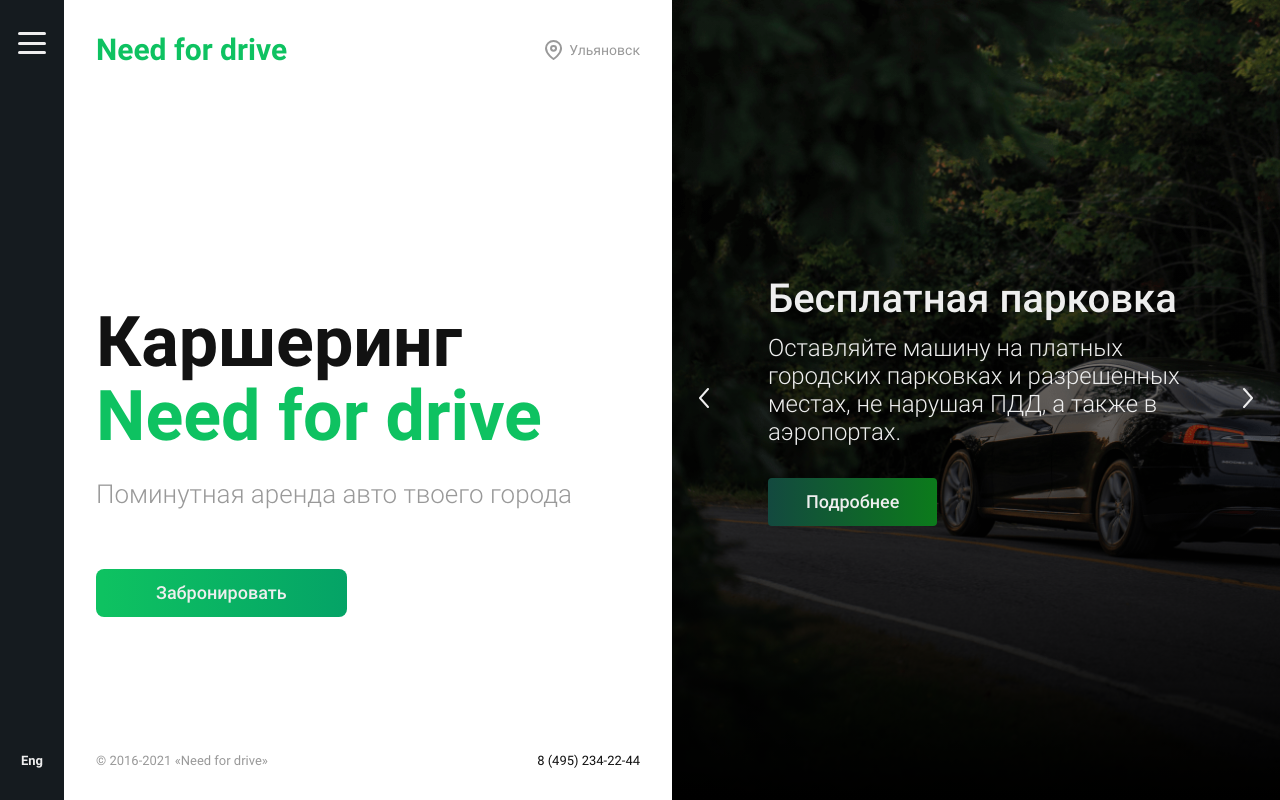
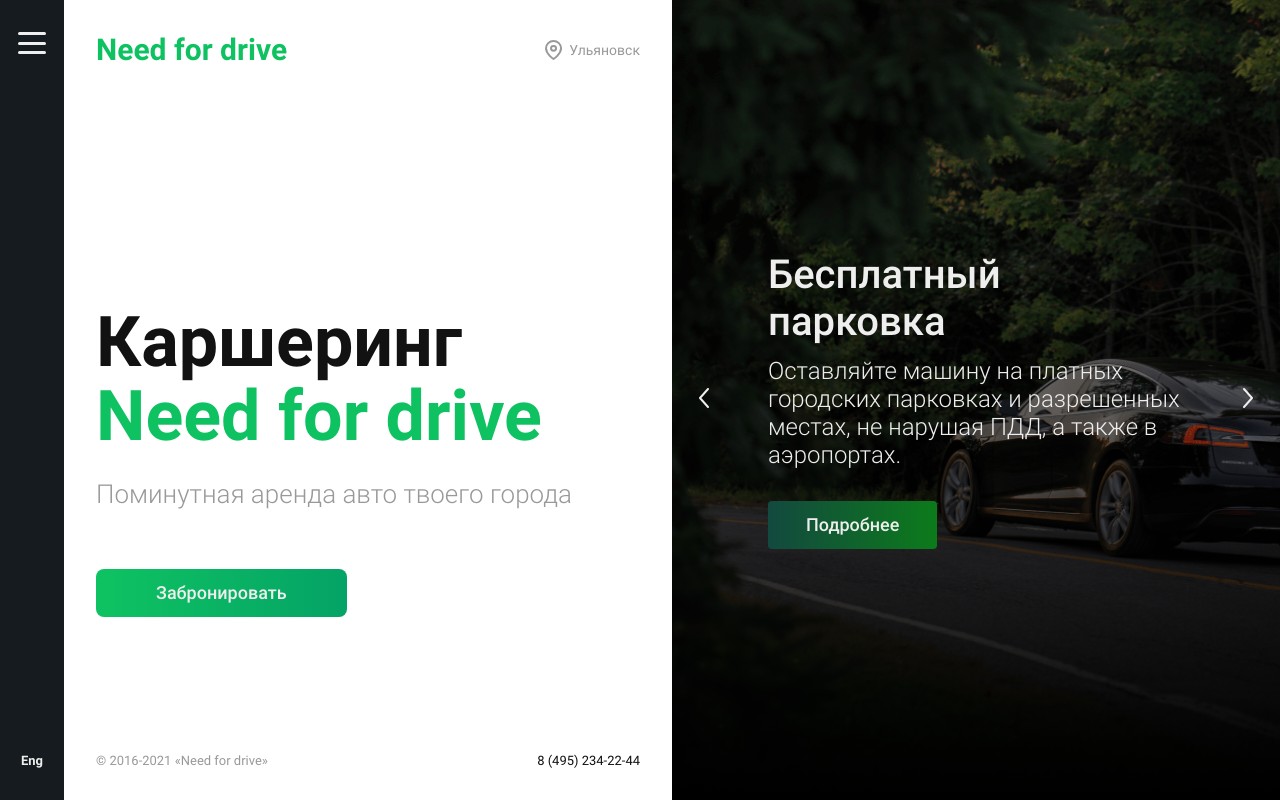
Before and after one commit to Kid-Guru/carsharingApp, a React (Create React App) app: page / in a window 1280 px wide. Built offline with nearby package versions, Linux system fonts and the light colour scheme; the HTML template or start-up script is replaced by a standard one.

Commit message:
Add data to store for carousel

```diff
--- a/src/components/MainPage/Carousel/Carousel.jsx
+++ b/src/components/MainPage/Carousel/Carousel.jsx
@@ -1,34 +1,27 @@
 import { useState } from 'react';
+import { useSelector } from 'react-redux';
 import s from './Carousel.module.scss';
-import img1 from './Img/img_1.png';
-import img2 from './Img/img_2.png';
-import img3 from './Img/img_3.png';
-import img4 from './Img/img_4.png';
 
-const slides = [img1, img2, img3, img4];
-
-let currentSlide = 1;
-
-const nextSlideMap = {
-  left: (curentSlide) => (curentSlide === 1 ? slides.length : curentSlide - 1),
-  rigth: (curentSlide) => (curentSlide === slides.length ? 1 : curentSlide + 1),
-};
-
-const carouselSlides = slides.map((img) => (
-  <div key={img} className={`${s.carousel__slide} ${s.slide}`} style={{ backgroundImage: `linear-gradient(180deg, rgba(0, 0, 0, 0) 0%, #000000 100%), url(${img})` }}>
+const renderSlides = (dataArray) => dataArray.map((dataItem) => (
+  <div key={dataItem.id} className={`${s.carousel__slide} ${s.slide}`} style={{ backgroundImage: `linear-gradient(180deg, rgba(0, 0, 0, 0) 0%, #000000 100%), url(${dataItem.imgSRC})` }}>
     <div className={s.slide__wrapper}>
-      <h2 className={s.slide__title}>Бесплатная парковка</h2>
-      <p className={s.slide__offer}>
-        Оставляйте машину на платных городских парковках и
-        разрешенных местах, не нарушая ПДД, а также в аэропортах.
-      </p>
+      <h2 className={s.slide__title}>{dataItem.title}</h2>
+      <p className={s.slide__offer}>{dataItem.offer}</p>
       <button className={s.slide__btnDetails} type="button">Подробнее</button>
     </div>
   </div>
 ));
 
+let currentSlide = 1;
+
 const Carousel = () => {
+  const dataSlides = useSelector((state) => state.main.carouselData);
   const [offset, setOffset] = useState(0);
+
+  const nextSlideMap = {
+    left: (curentSlide) => (curentSlide === 1 ? dataSlides.length : curentSlide - 1),
+    rigth: (curentSlide) => (curentSlide === dataSlides.length ? 1 : curentSlide + 1),
+  };
 
   const handleArrowClick = (direction) => () => {
     const nextSlide = nextSlideMap[direction](currentSlide);
@@ -41,7 +34,7 @@
     <div className={s.container}>
       <div className={s.carousel}>
         <div className={s.carousel__track} style={{ transform: `translateX(${offset}%)` }}>
-          {carouselSlides}
+          {renderSlides(dataSlides)}
         </div>
       </div>
       <button type="button" className={`${s.arrow} ${s.arrow__left}`} onClick={handleArrowClick('left')}>
--- a/src/components/MainPage/Carousel/Carousel.module.scss
+++ b/src/components/MainPage/Carousel/Carousel.module.scss
@@ -28,7 +28,6 @@
 .slide {
   display: flex;
   flex-direction: column;
-  align-items: center;
   justify-content: center;
   position: relative;
   background-position: center;
--- /dev/null
+++ b/src/redux/mainReducer.js
@@ -0,0 +1,38 @@
+import { handleActions } from 'redux-actions';
+import img1 from '../components/MainPage/Carousel/Img/img_1.png';
+import img2 from '../components/MainPage/Carousel/Img/img_2.png';
+import img3 from '../components/MainPage/Carousel/Img/img_3.png';
+import img4 from '../components/MainPage/Carousel/Img/img_4.png';
+
+const defaultState = {
+  carouselData: [
+    {
+      title: 'Бесплатный парковка',
+      offer: 'Оставляйте машину на платных городских парковках и разрешенных местах, не нарушая ПДД, а также в аэропортах.',
+      imgSRC: img1,
+      id: 1,
+    },
+    {
+      title: 'Страховка',
+      offer: 'Полная страховка страховка автомобиля',
+      imgSRC: img2,
+      id: 2,
+    },
+    {
+      title: 'Бензин',
+      offer: 'Полный бак на любой заправке города за наш счёт',
+      imgSRC: img3,
+      id: 3,
+    },
+    {
+      title: 'Обслуживание',
+      offer: 'Автомобиль проходит еженедельное ТО',
+      imgSRC: img4,
+      id: 4,
+    },
+  ],
+};
+
+const mainReduser = handleActions({}, defaultState);
+
+export default mainReduser;
--- a/src/redux/rootReducer.js
+++ b/src/redux/rootReducer.js
@@ -1,7 +1,8 @@
 import { combineReducers } from 'redux';
 import stateUIReducer from './stateUIReducer';
+import mainReducer from './mainReducer';
 
 export default combineReducers({
-  // main: mainReducer,
+  main: mainReducer,
   stateUI: stateUIReducer,
 });
```
